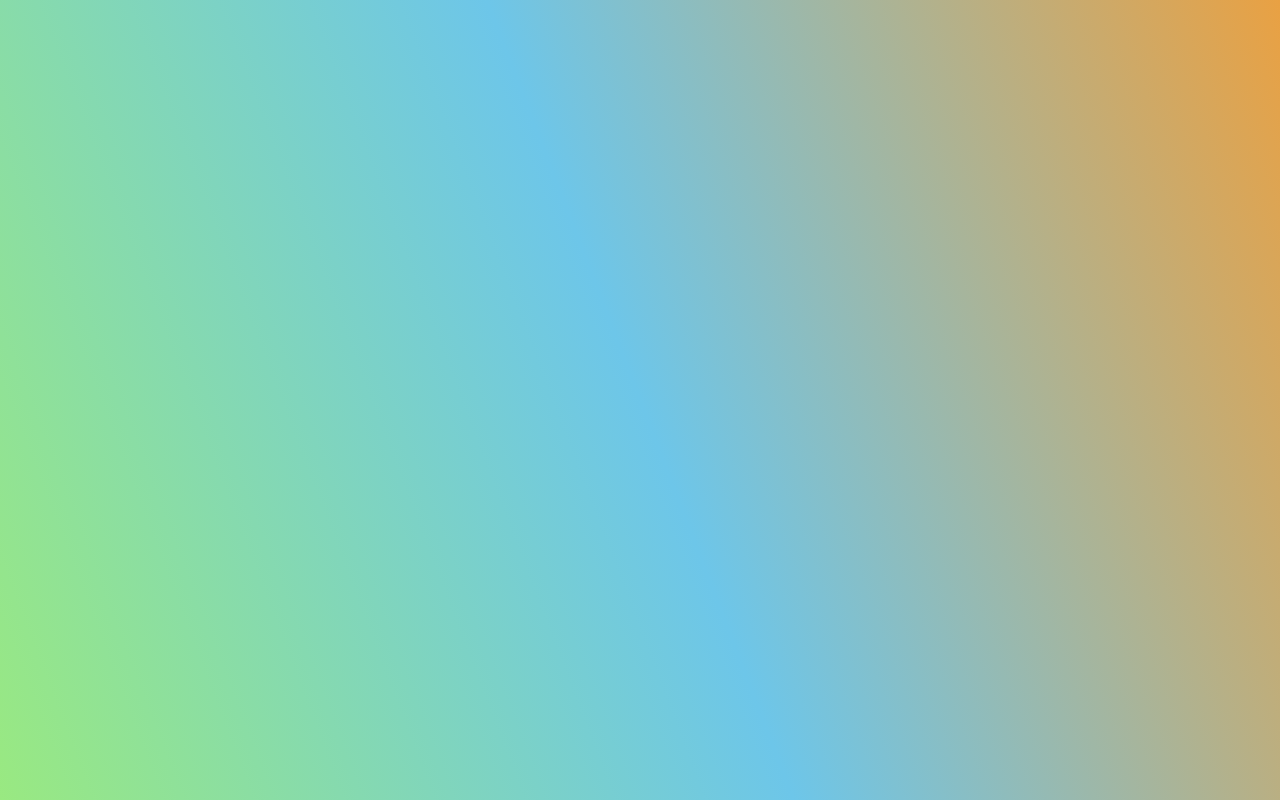
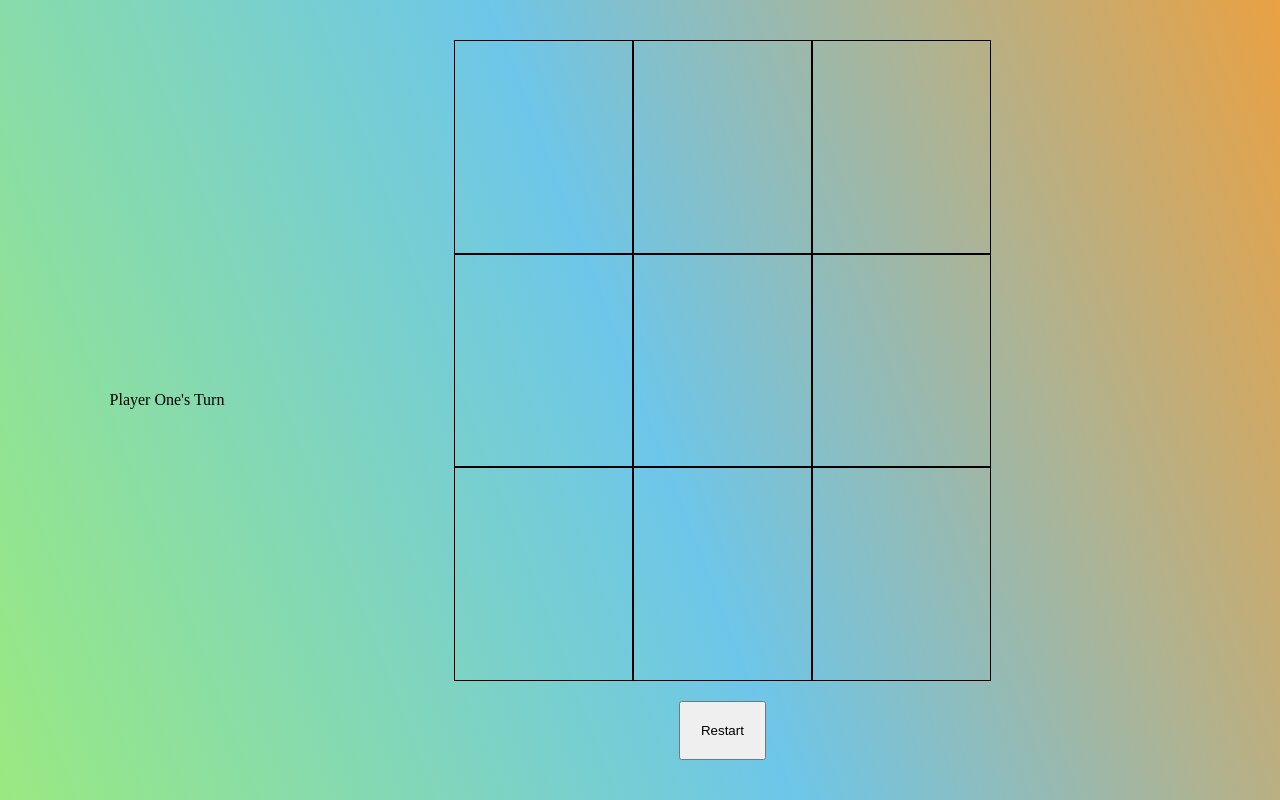
Before and after one commit to aeguggh5893/tictactoe, a plain HTML site: page index.html in a window 1280 px wide. Drawn offline with Linux system fonts and the light colour scheme.

Commit message:
Linked the Javascript portion to the html and css parts. First attempt overall, used a lot of resources to complete

```diff
--- a/app.js
+++ b/app.js
@@ -76,12 +76,18 @@ function gameController() {
     ];
 
     let activePlayer = players[0].name;
+    let activePlayerMark = players[0].mark;
+    let activeDisplayName = players[1].name;
 
     const switchPlayer = () => {
         activePlayer = activePlayer === players[0].name ? players[1].name : players[0].name;
+        activePlayerMark = activePlayerMark === players[0].mark ? players[1].mark : players[0].mark;
+        activeDisplayName = activeDisplayName === players[1].name ? players[0].name : players[1].name;
     }
 
     const getActivePlayer = () => activePlayer;
+    const getActivePlayerMark = () => activePlayerMark;
+    const getActiveDisplayName = () => activeDisplayName;
 
     const printNewRound = () => {
         board.printBoard();
@@ -118,6 +124,8 @@ function gameController() {
     const resetGame = () => {
         board.resetBoard();
         activePlayer = players[0].name;
+        activePlayerMark = players[0].mark;
+        activeDisplayName = players[1].name;
         printNewRound();
     }
 
@@ -143,7 +151,69 @@ function gameController() {
 
     printNewRound();
 
-    return {getActivePlayer, placeMarker, resetGame}
+    return {getActivePlayer, placeMarker, resetGame, getActivePlayerMark, getActiveDisplayName, checkWinner}
 }
 
 const game = gameController();
+
+const userInterface = (function() {
+    const playBoard = document.querySelector('.gameBoard');
+    let playerTurnMessage = document.querySelector('.playerTurn');
+    const resetButton = document.querySelector('button');
+
+    for (let i = 0; i < 9; i++) {
+        const div = document.createElement('div');
+        div.classList.add('box');
+
+        if (i < 3) {
+            div.setAttribute('data-row', 0);
+        } else if (i < 6) {
+            div.setAttribute('data-row', 1);
+        } else {
+            div.setAttribute('data-row', 2);
+        }
+
+        playBoard.appendChild(div);
+    }
+
+    const allBox = document.querySelectorAll('.box');
+
+    allBox.forEach((item, index) => {
+        if (index === 0 || index === 3 || index === 6) {
+            item.setAttribute('data-column', 0);
+        } else if (index === 1 || index === 4 || index === 7) {
+            item.setAttribute('data-column', 1);
+        } else {
+            item.setAttribute('data-column', 2);
+        };
+    });
+
+    allBox.forEach(item => {
+        item.addEventListener('click', function() {
+
+            if (item.innerText) return;
+
+            item.innerText = game.getActivePlayerMark();
+            playerTurnMessage.innerText = `${game.getActiveDisplayName()}'s Turn`;
+            const a = +item.getAttribute('data-row');
+            const b = +item.getAttribute('data-column');
+            game.placeMarker(a,b);
+
+        const winner = game.checkWinner(gameBoard.getBoard());
+            if (winner === 'X' || winner === 'O') {
+                playerTurnMessage.innerText = `${game.getActiveDisplayName()} Wins! (${winner})`;
+            } else if (winner === 'Tie') {
+                playerTurnMessage.innerText = 'Tie Game!';
+            }
+        });
+    });
+
+    resetButton.addEventListener('click', function() {
+        game.resetGame();
+        playerTurnMessage.innerText = "Player One's Turn";
+        allBox.forEach(item => {
+            item.innerText = '';
+        });
+    });
+
+})();
--- a/index.html
+++ b/index.html
@@ -7,8 +7,12 @@
     <link rel="stylesheet" href="style.css">
 </head>
 <body>
+    <div class="sidebar">
+        <div class="playerTurn">Player One's Turn</div>
+    </div>
     <div class="main">
         <div class="gameBoard"></div>
+        <button>Restart</button>
     </div>
     <script src="app.js"></script>
 </body>
--- a/style.css
+++ b/style.css
@@ -4,6 +4,7 @@ body {
     height: 100vh;
     width: 100vw;
     background: linear-gradient(69deg, rgb(153, 233, 129), rgb(109, 198, 233), rgb(233, 161, 67));
+    gap: 50px;
     display: flex;
     justify-content: center;
     align-items: center;
@@ -11,11 +12,22 @@ body {
 }
 
 .main {
-    height: 80vh;
-    width: 80vw;
+    height: 90vh;
+    width: 70vw;
+    gap: 20px;
     display: flex;
+    flex-direction: column;
     justify-content: center;
     align-items: center;
+}
+
+button {
+    padding: 20px;
+}
+
+.sidebar {
+    margin: 0;
+    padding: 0;
 }
 
 .gameBoard {
```
